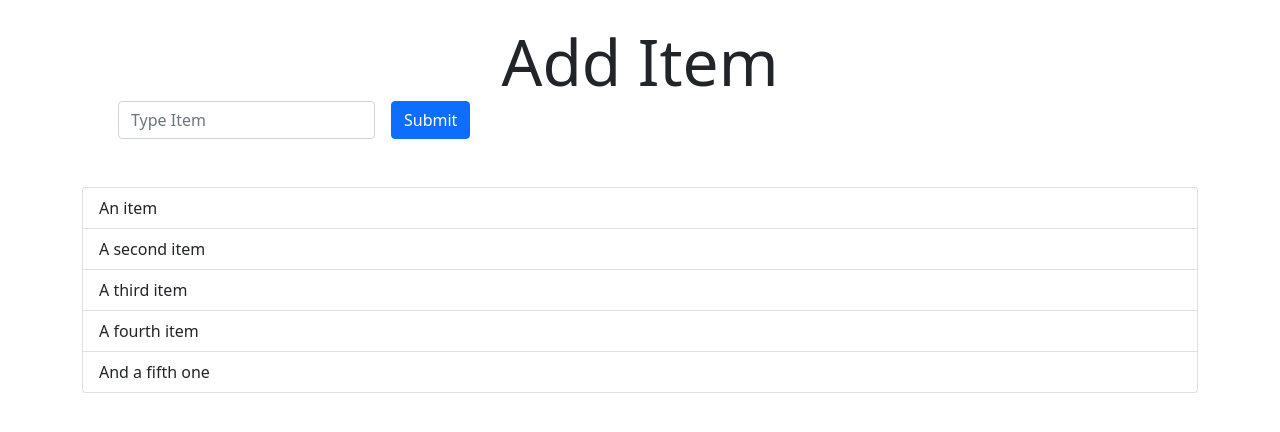
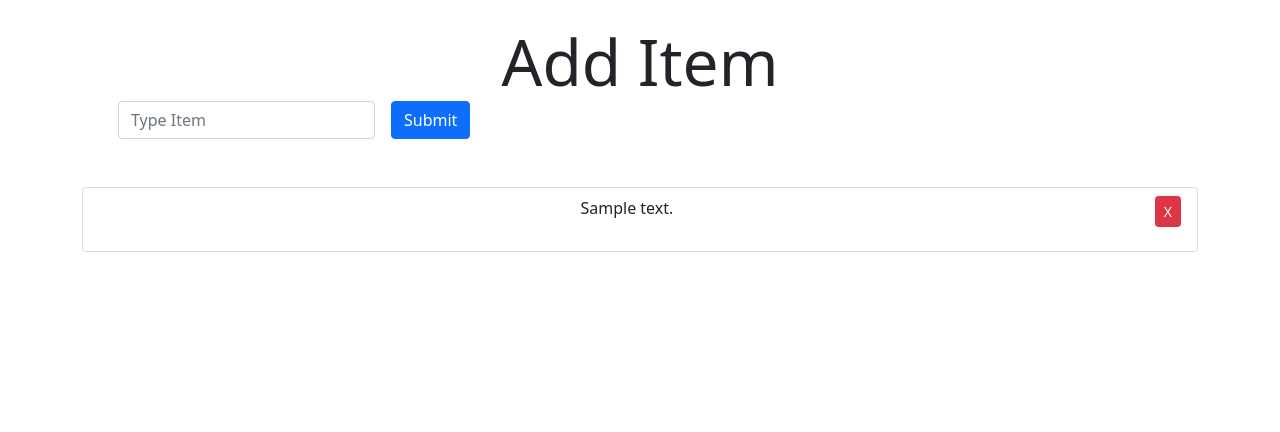
Before and after one commit to kushagra-aa/Do-It-, a Django app: page / in a window 1280 px wide. Shown: the part 56-488 px from the top of the page. Run offline with Django 3.2, Linux system fonts and the light colour scheme; tables that the repository leaves empty hold one stand-in row (values such as "Sample post").

Commit message:
completed all basic funtionality

```diff
--- a/doit/urls.py
+++ b/doit/urls.py
@@ -3,5 +3,6 @@ from . import views
 
 urlpatterns = [
     path('', views.home,name='home'),
-    path('add_todo/',views.add_todo,name='add_todo')
+    path('add_todo/',views.add_todo,name='add_todo'),
+    path('delete_todo/<int:todo_id>/',views.delete_todo,name='delete_todo')
 ]
--- a/doit/views.py
+++ b/doit/views.py
@@ -1,8 +1,24 @@
 from django.shortcuts import render
+from django.views.decorators.csrf import csrf_exempt
+from django.http import HttpResponseRedirect
+from django.utils import timezone
+from .models import Todo
 
 # Create your views here.
 def home(request):
-  return render(request,'doit/index.html')
+  todo_items = Todo.objects.all().order_by("-added_date")
+  return render(request,'doit/index.html',{
+    "todo_items":todo_items
+  })
+@csrf_exempt
+def add_todo(request):
+  added_date=timezone.now()
+  todo= request.POST["todo"]
+  created_obj = Todo.objects.create(added_date=added_date,text=todo)
+  print(created_obj)
+  return HttpResponseRedirect('/')
 
-def add_todo(request):
-  print(request)
+@csrf_exempt
+def delete_todo(request, todo_id):
+  Todo.objects.get(id=todo_id).delete()
+  return HttpResponseRedirect('/')
--- a/templates/doit/index.html
+++ b/templates/doit/index.html
@@ -1,6 +1,6 @@
-{%extends "base.html"%}
+  {%extends "base.html"%}
 {%block content%}
-<div class="container">
+<div class="container text-center">
 
 	<div class="row m-4">
 		<div class="col">
@@ -21,11 +21,17 @@
 <div class="row">
   <div class="col4">
     <ul class="list-group">
-  <li class="list-group-item">An item</li>
-  <li class="list-group-item">A second item</li>
-  <li class="list-group-item">A third item</li>
-  <li class="list-group-item">A fourth item</li>
-  <li class="list-group-item">And a fifth one</li>
+      {%for todo_item in todo_items%}
+
+  <li class="list-group-item text-center">{{todo_item.text}}
+    <div class="float-end">
+      <form action="delete_todo/{{todo_item.id}}/" method="post">
+
+     <button type="submit" class="btn btn-danger btn-sm">X</button>
+      </form>
+    </div>
+     </li>
+      {%endfor%}
 </ul>
   </div>
 </div>
```
Also changed, not shown: db.sqlite3, 1 other file.
